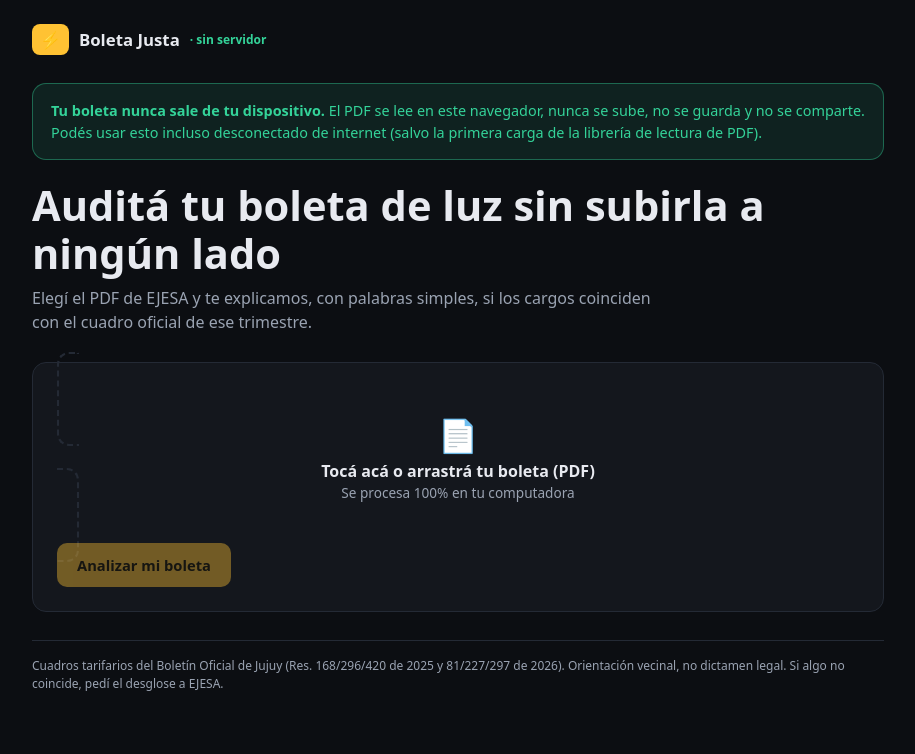
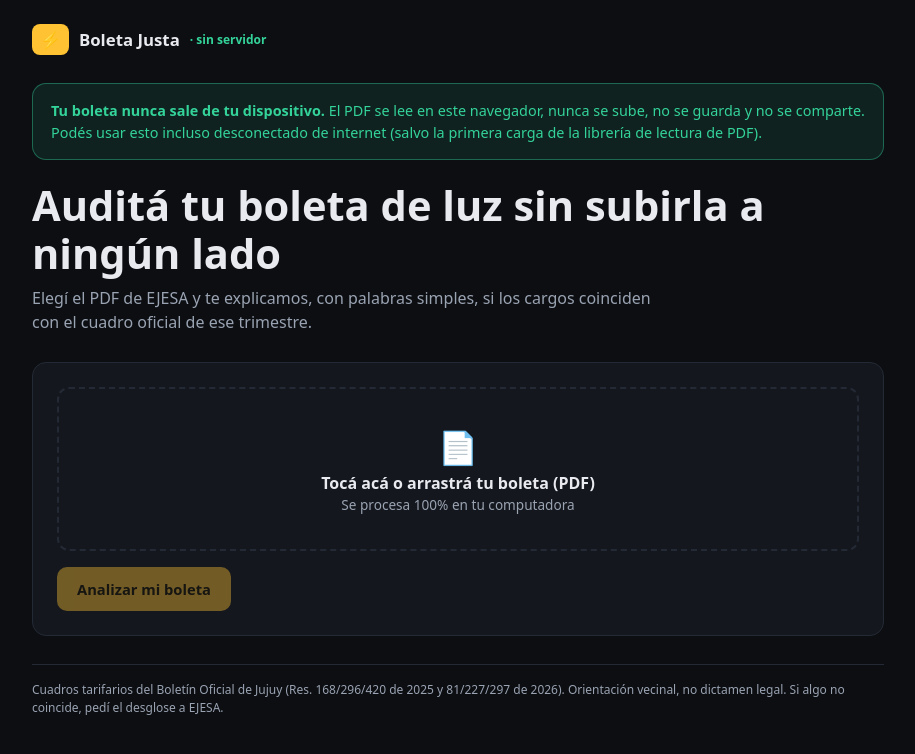
Before and after one commit to MaxxyGuti3rr3z/boleta-justa, a plain HTML site: page cliente/index.html in a window 1280 px wide. Shown: the whole page, without its empty margins (182-1097 px from the left). Drawn offline with Linux system fonts and the light colour scheme.

Commit message:
fix(ui): dropzone del cliente estático rota por label inline (display:block) y botón principal inline-block en el panel

```diff
--- a/cliente/index.html
+++ b/cliente/index.html
@@ -18,7 +18,7 @@ padding:16px 18px;margin-bottom:22px;color:var(--verde);font-size:.9rem}
 h1{font-size:clamp(1.7rem,4vw,2.6rem);margin:0 0 8px;line-height:1.15}
 .lead{color:var(--suave);margin:0 0 28px;max-width:620px}
 .card{background:var(--superficie);border:1px solid var(--borde);border-radius:var(--radio);padding:24px;margin-bottom:18px}
-.drop{border:2px dashed var(--borde);border-radius:12px;padding:34px 20px;text-align:center;cursor:pointer;transition:.15s}
+.drop{display:block;border:2px dashed var(--borde);border-radius:12px;padding:34px 20px;text-align:center;cursor:pointer;transition:.15s}
 .drop:hover,.drop.arrastrando{border-color:var(--acento);background:var(--acento-suave)}
 button,.btn{background:var(--acento);color:var(--acento-tinta);border:0;border-radius:10px;
 padding:12px 20px;font-weight:700;font-size:.92rem;cursor:pointer;font-family:inherit}
```
Also changed, not shown: web/index.html (+1 -1 lines).
